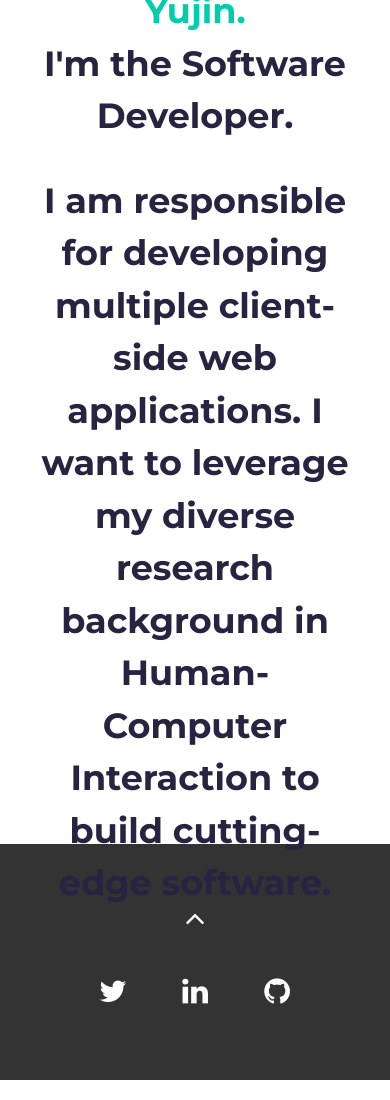
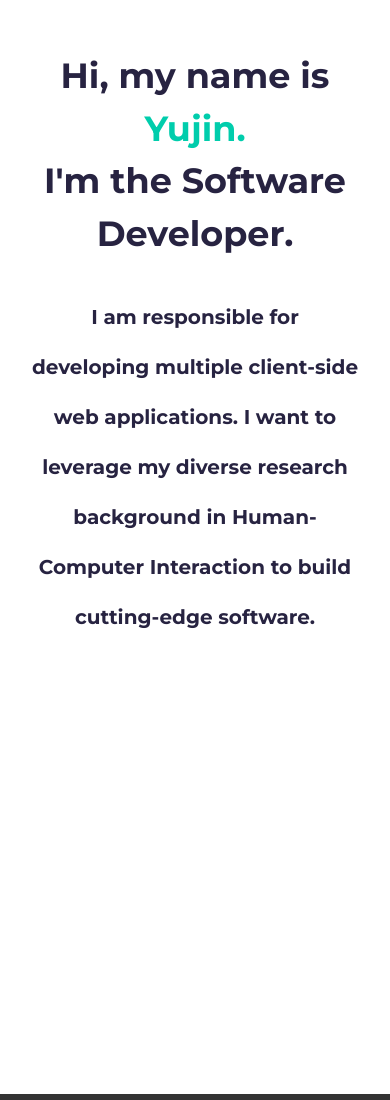
Before and after one commit to jes14/portfolioWebsite, a Gatsby site: page / in a window 390 px wide. Shown: the top 1100 px of the page. Built offline with nearby package versions, Linux system fonts and the light colour scheme; Gatsby itself is replaced by a stand-in of ours.

Commit message:
Update responsive setup

```diff
--- a/src/style/layout/_footer.scss
+++ b/src/style/layout/_footer.scss
@@ -2,9 +2,24 @@
   background-color: $dark-grey;
   color: $white-color;
   padding: 4.8rem 0;
+  position: absolute;
+  width: 100%;
+  margin-top: 10rem;
 
+  @include respond(tab-land) {
+    margin-top: 20rem;
+  }
+  @include respond(tab-port) {
+    margin-top: 20rem;
+
+  }
   @include respond(phone) {
-    border: 0px;
+    margin-top: 20rem;
+
+  }
+  @include respond(phone-xs) {
+    margin-top: 10rem;
+
   }
 
   &__text {
--- a/src/style/sections/_hero.scss
+++ b/src/style/sections/_hero.scss
@@ -1,7 +1,6 @@
 #hero {
   min-height: 100vh;
   height: 100vh;
-  display: flex;
   align-items: center;
   border-bottom: 0px;
   background: $white-color;
@@ -30,43 +29,49 @@
     font-weight: 700;
     margin-bottom: 3.2rem;
     text-align: left;
+    margin-top: 10rem;
 
     @include respond(tab-land) {
       font-size: 4rem;
+      margin-top: 7rem;
     }
     @include respond(tab-port) {
+      margin-top: 5rem;
       font-size: 3.6rem;
       text-align: center;
     }
     @include respond(phone) {
+      margin-top:5rem;
       font-size: 3.5rem;
       line-height: 1.5;
     }
     @include respond(phone-xs) {
+      margin-top:5rem;
       font-size: 2.8rem;
+
     }
   }
 
   .hero-subtitle {
-    font-size: 3.6rem;
-    line-height: 6rem;
+    font-size: 3rem;
     font-weight: 700;
-    margin-bottom: .2rem;
+    margin-bottom: 2rem;
     text-align: left;
+    line-height: 5rem;
 
     @include respond(tab-land) {
-      font-size: 4rem;
+      font-size: 3rem;
     }
     @include respond(tab-port) {
-      font-size: 3.6rem;
+      font-size: 2rem;
       text-align: center;
     }
     @include respond(phone) {
-      font-size: 3.5rem;
-      line-height: 1.5;
+      font-size: 2rem;
+      line-height: 5rem;
     }
     @include respond(phone-xs) {
-      font-size: 2.8rem;
+      font-size: 2rem;
     }
   }
 
```
